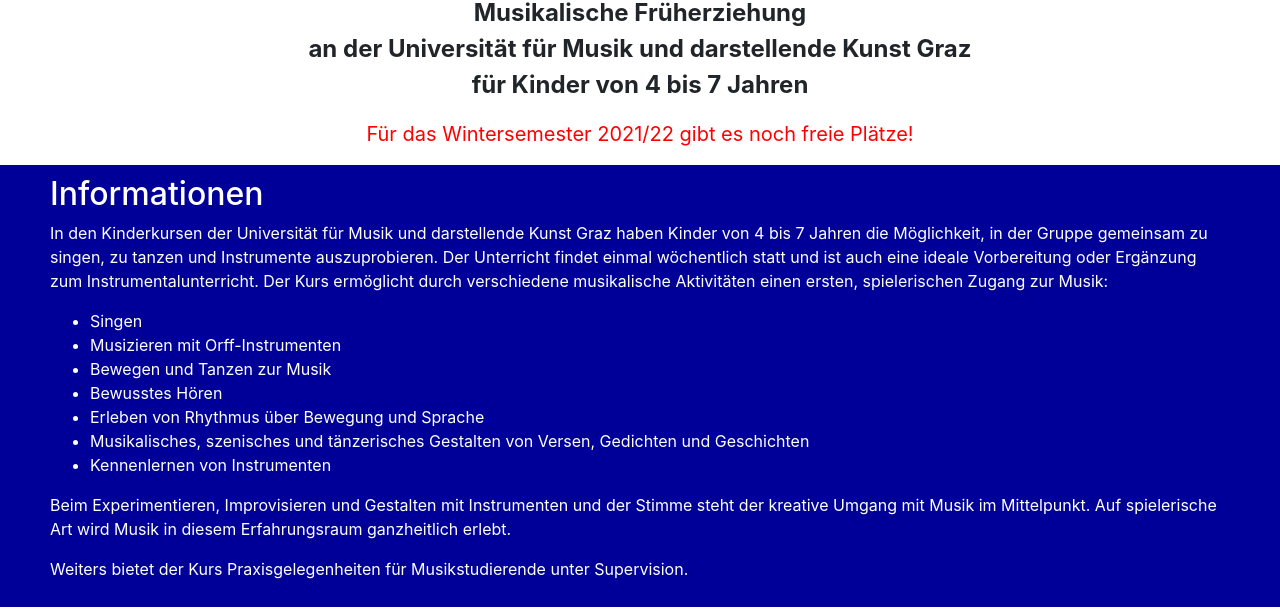
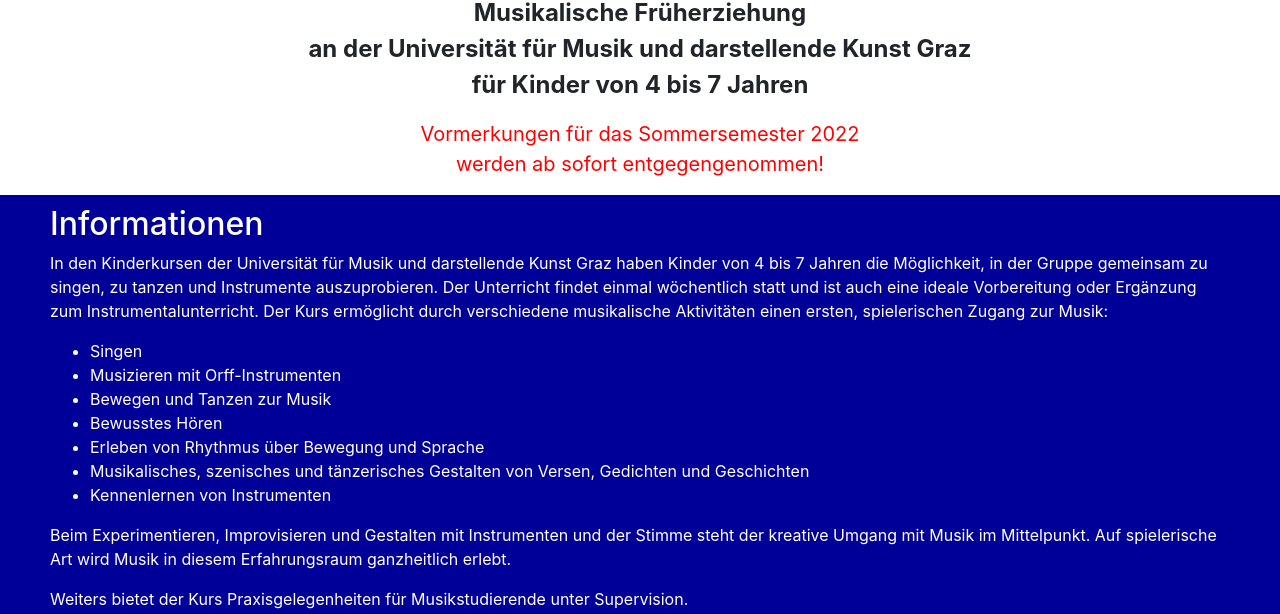
Before and after one commit to SteinChr/kug4kids, a plain HTML site: page index.html in a window 1280 px wide. Shown: the part 169-783 px from the top of the page. Drawn offline with nearby package versions, Linux system fonts and the light colour scheme.

Commit message:
Aktuelles: SS 2022 Vormerkungen

```diff
--- a/index.html
+++ b/index.html
@@ -48,7 +48,7 @@
             <div class="col-lg-8 col-md-6">
                 <h1>KUG 4 Kids</h1>
                 <p id="unterueberschrift"><b>Musikalische Früherziehung<br>an der Universität für Musik und darstellende Kunst Graz<br>für Kinder von 4 bis 7 Jahren</b></p>
-                <p id="aktuelles">Für das Wintersemester 2021/22 gibt es noch freie Plätze!</p>
+                <p id="aktuelles">Vormerkungen für das Sommersemester 2022<br>werden ab sofort entgegengenommen!</p>
             </div>
             <div class="col-lg-2 col-md-3">
                 <img src="images/kug4kids-logo.png" alt="Kug4Kids-Logo" width="150px" class="logos" id="kug4kids-logo">
```
